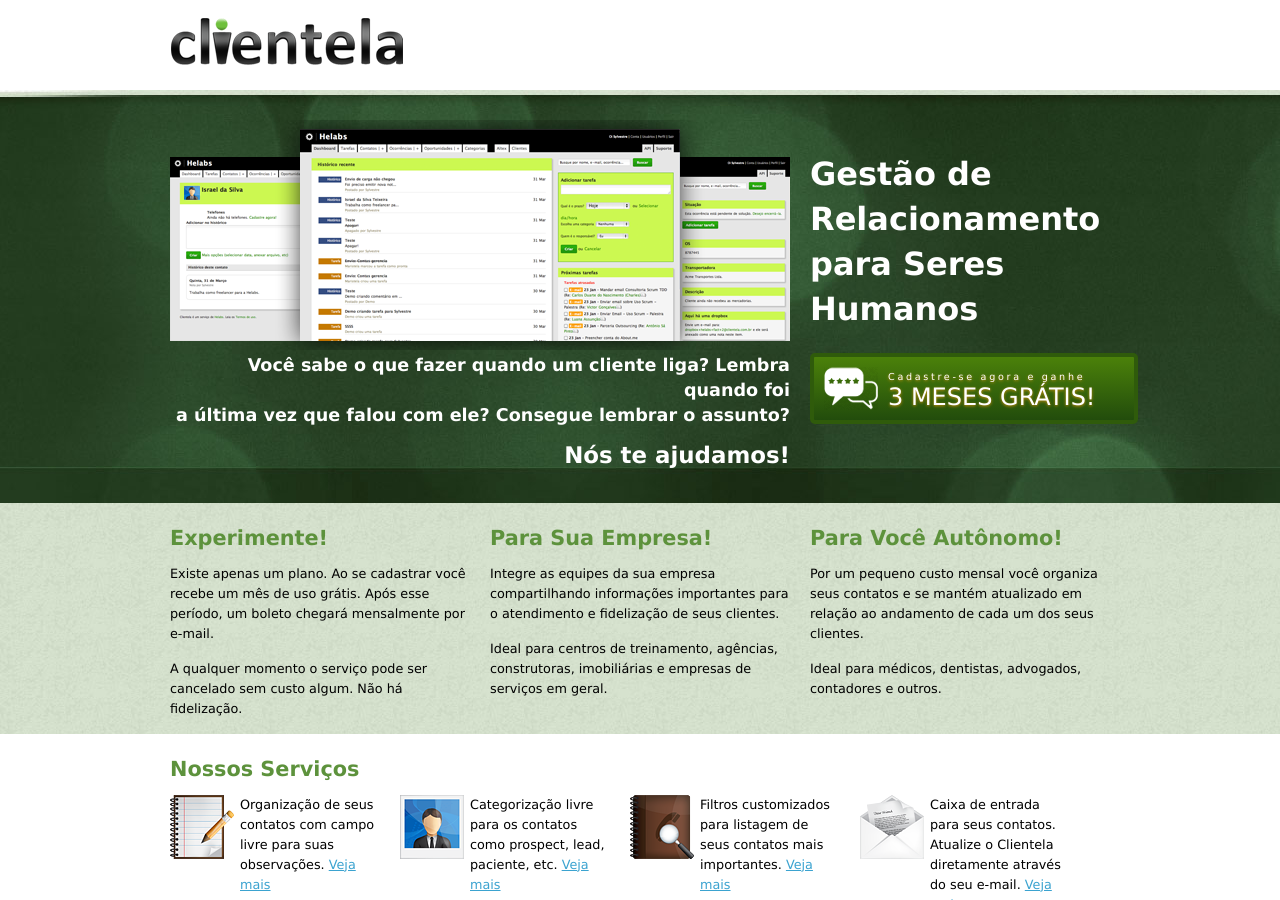
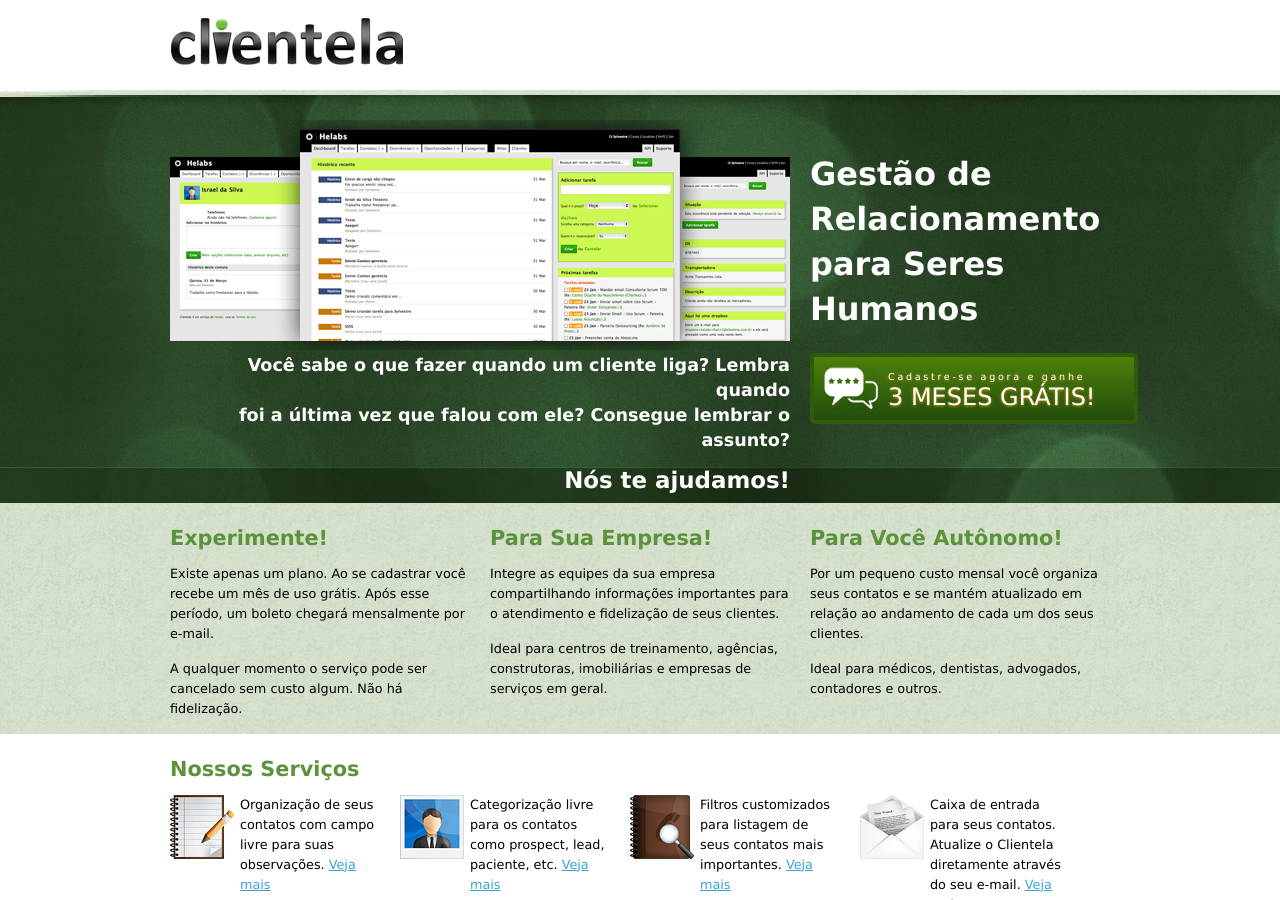
Before and after one commit to mergulhao/site-clientela, a Jekyll site: the page built from index.html, in a window 1280 px wide and 900 px high. Built offline with Jekyll 4.4.1, drawn with Linux system fonts in a browser that asks for light colours; nearby versions of some CDN libraries.

Commit message:
minor fix

```diff
--- a/index.html
+++ b/index.html
@@ -17,7 +17,7 @@
 
   <div class="container_12">
     <div class="grid_8">
-      <p class="right">Você sabe o que fazer quando um cliente liga? Lembra quando foi<br/> a última vez que falou com ele? Consegue lembrar o assunto?</p>
+      <p class="right">Você sabe o que fazer quando um cliente liga? Lembra quando<br/>foi a última vez que falou com ele? Consegue lembrar o assunto?</p>
       <p class="right"><strong>Nós te ajudamos!</strong></p>
     </div>
 
```
